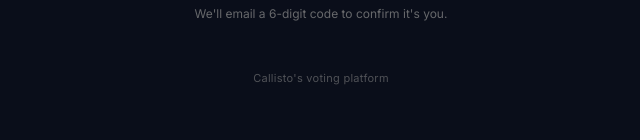
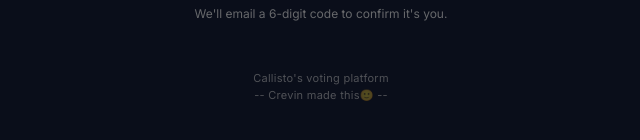
Before and after one commit to Callistotious/Voting-website, a Next.js app: page /vote/1 in a window 1280 px wide. Shown: the part 292-432 px from the top of the page, without its empty margins (319-959 px from the left). Built offline with nearby package versions, Linux system fonts and the light colour scheme.

Commit message:
addition of text

```diff
--- a/app/vote/[pollId]/page.js
+++ b/app/vote/[pollId]/page.js
@@ -188,7 +188,7 @@ export default function VotePage({ params }) {
         )}
       </div>
        <p className="text-center text-[11px] tracking-wide text-ivory/30 mt-12">
-        Callisto's voting platform
+        Callisto's voting platform <br/>-- Crevin made this🙂 --
       </p>
     </main>
   );
```
